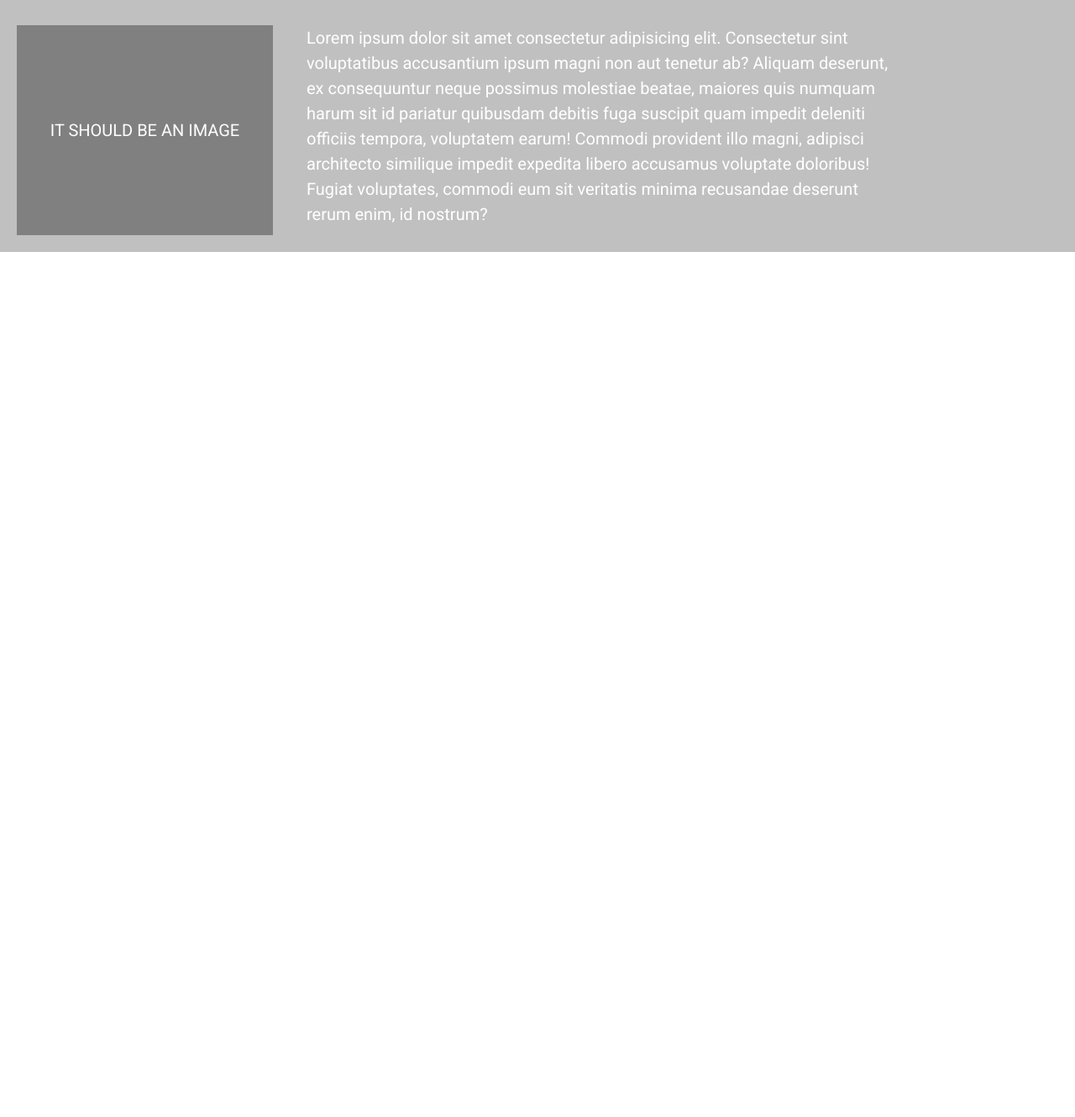
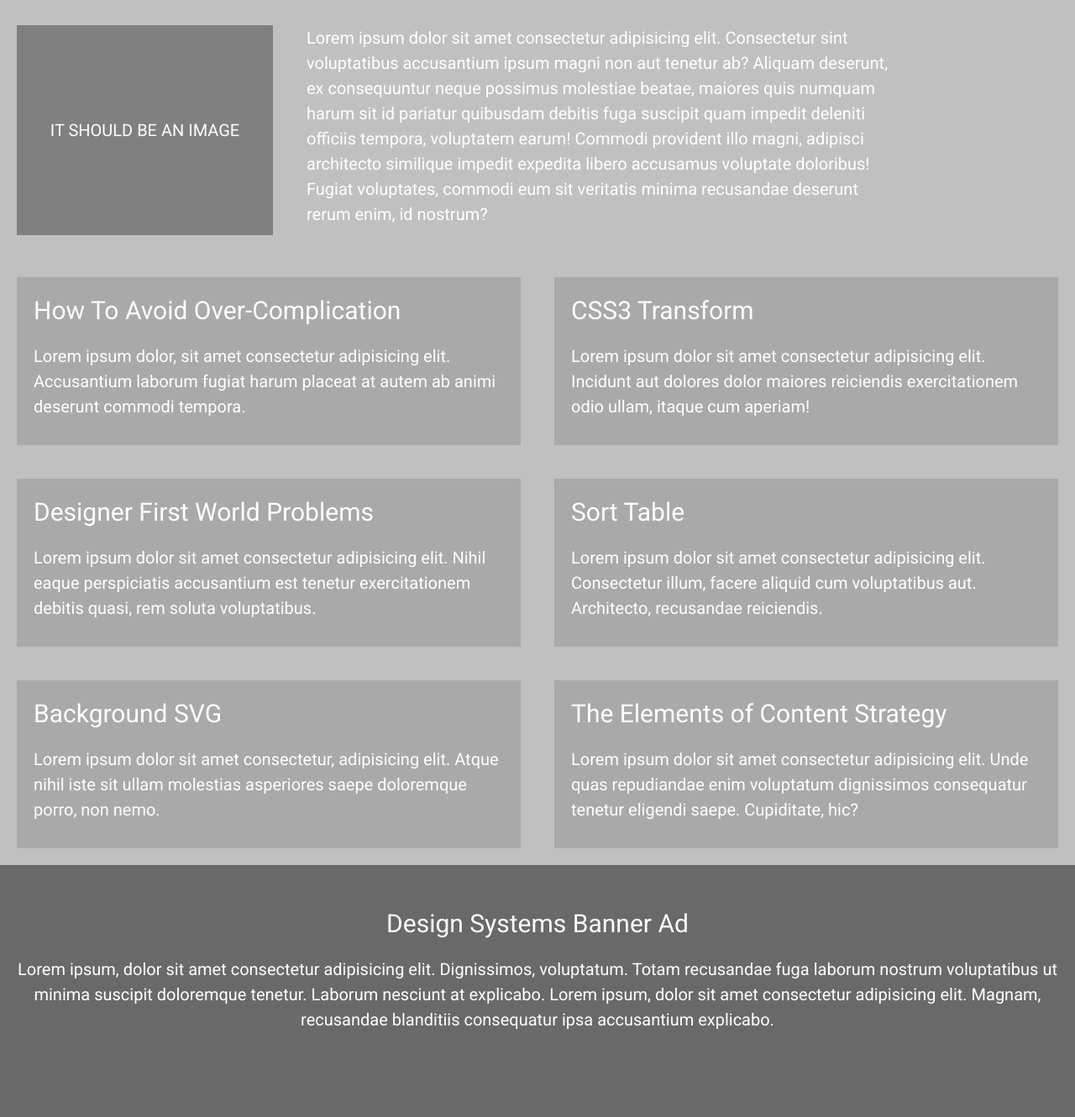
Before and after one commit to macbright/smash-magazine-clone, a plain HTML site: page index.html in a window 1280 px wide. Shown: the part 3470-4800 px from the top of the page at 84% size. Before the commit the page ends 3770 px from the top, so only its background shows below. Drawn offline with Linux system fonts and the light colour scheme.

Commit message:
author section done

```diff
--- a/index.html
+++ b/index.html
@@ -212,5 +212,73 @@
             </div>
 
         </div>
+        <div class="author">
+            <div class="author1">
+                <h1>
+                    How To Avoid Over-Complication
+                </h1>
+                <p>Lorem ipsum dolor, sit amet consectetur adipisicing elit. Accusantium laborum fugiat harum placeat at autem ab animi deserunt
+                    commodi tempora.</p>
+
+            </div>
+            <div class="author2">
+                <h1>
+                    CSS3 Transform
+
+                </h1>
+                <p>Lorem ipsum dolor sit amet consectetur adipisicing elit. Incidunt aut dolores dolor maiores reiciendis exercitationem odio ullam,
+                    itaque cum aperiam!</p>
+
+            </div>
+            <div class="author3">
+                <h1>
+                    Designer First World Problems
+                </h1>
+                <p>
+                    Lorem ipsum dolor sit amet consectetur adipisicing elit. Nihil eaque perspiciatis accusantium est tenetur exercitationem debitis
+                    quasi, rem soluta voluptatibus.
+                </p>
+
+            </div>
+            <div class="author4">
+                <h1>
+                    Sort Table
+                </h1>
+                <p>
+                    Lorem ipsum dolor sit amet consectetur adipisicing elit. Consectetur illum, facere aliquid cum voluptatibus aut. Architecto, recusandae
+                    reiciendis.
+                </p>
+
+            </div>
+            <div class="author5">
+                <h1>
+                    Background SVG
+
+                </h1>
+                <p>
+                    Lorem ipsum dolor sit amet consectetur, adipisicing elit. Atque nihil iste sit ullam molestias asperiores saepe doloremque porro,
+                    non nemo.
+                </p>
+
+            </div>
+            <div class="author6">
+                <h1>
+                    The Elements of Content Strategy
+
+                </h1>
+                <p>Lorem ipsum dolor sit amet consectetur adipisicing elit. Unde quas repudiandae enim voluptatum dignissimos consequatur tenetur eligendi
+                    saepe. Cupiditate, hic?</p>
+
+            </div>
+        </div>
+        <div class="small-banner">
+            <h1>Design Systems Banner Ad</h1>
+            <p>
+                Lorem ipsum, dolor sit amet consectetur adipisicing elit. Dignissimos, voluptatum. Totam recusandae fuga laborum nostrum voluptatibus ut
+                minima suscipit doloremque tenetur. Laborum nesciunt at explicabo. Lorem ipsum, dolor sit amet consectetur adipisicing elit. Magnam,
+                recusandae blanditiis consequatur ipsa accusantium explicabo.
+            </p>
+
+        </div>
     </body>
 </html>
--- a/resource/style.css
+++ b/resource/style.css
@@ -317,3 +317,57 @@ body{
 .link1 p{
     margin: 0 auto;
 }
+
+.author{
+    display: grid;
+    grid-template-columns: 1fr 1fr;
+    grid-template-rows: 200px 200px 200px;
+    grid-template-areas:
+    "f g"
+    "h i"
+    "j k" ;
+    background-color: rgb(192,192,192);
+    grid-gap: 40px;
+    padding: 30px 20px 20px 20px;
+
+}
+
+.author h1{
+    color: white;
+    font-size: 30px;
+    padding-bottom: 20px;
+    line-height: 1.3;
+}
+
+.author p{
+    color: white;
+    font-size: 20px;
+    line-height: 1.5;
+
+}
+
+.author > div{
+    background-color:rgb(169,169,169);
+    padding: 20px;
+}
+
+.small-banner{
+    height: 250px;
+    background-color:	rgb(105,105,105);
+    align-items: center;
+    justify-content: center;
+    text-align: center;
+    padding: 50px 20px 0 20px;
+}
+
+.small-banner p{
+    color: white;
+    font-size: 20px;
+    line-height: 1.5;
+}
+.small-banner h1{
+    color: white;
+    font-size: 30px;
+    padding-bottom: 20px;
+    line-height: 1.3;
+}
```
